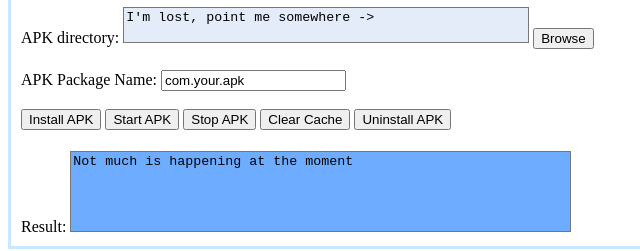
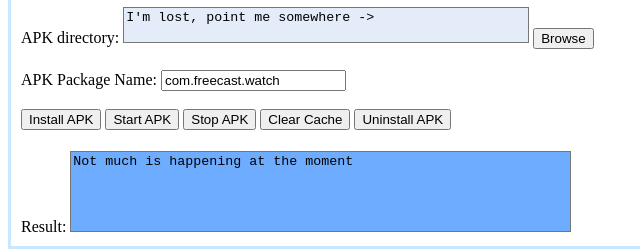
Before and after one commit to flamfoof/android_dev_tools_gui, an Electron app: page index.html in a window 800 px wide. Shown: the part 528-779 px from the top of the page, 0-640 px from the left. Drawn offline with Linux system fonts and the light colour scheme; no server answers.

Commit message:
- Updated for frcst

```diff
--- a/index.html
+++ b/index.html
@@ -46,7 +46,7 @@
             <button id="directoryButton">Browse</button>
             <p></p>
             <label for="packageField">APK Package Name:</label>
-            <input type="text" id="packageField" rows="1" cols="30" value="com.your.apk" />
+            <input type="text" id="packageField" rows="1" cols="30" value="com.freecast.watch" />
             <br />
             <br />
             <button id="installButton">Install APK</button>
--- a/package.json
+++ b/package.json
@@ -1,5 +1,5 @@
 {
-  "name": "Android_Dev_Tool",
+  "name": "Android_Dev_Tool Frcst",
   "version": "1.1.1",
   "description": "Electron app for installing APKs using ADB",
   "main": "index.js",
@@ -16,7 +16,7 @@
     "apk"
   ],
   "build": {
-    "productName": "Android Dev Tool",
+    "productName": "Android Dev Tool Frcst",
     "win": {
       "target": "portable"
     },
```
